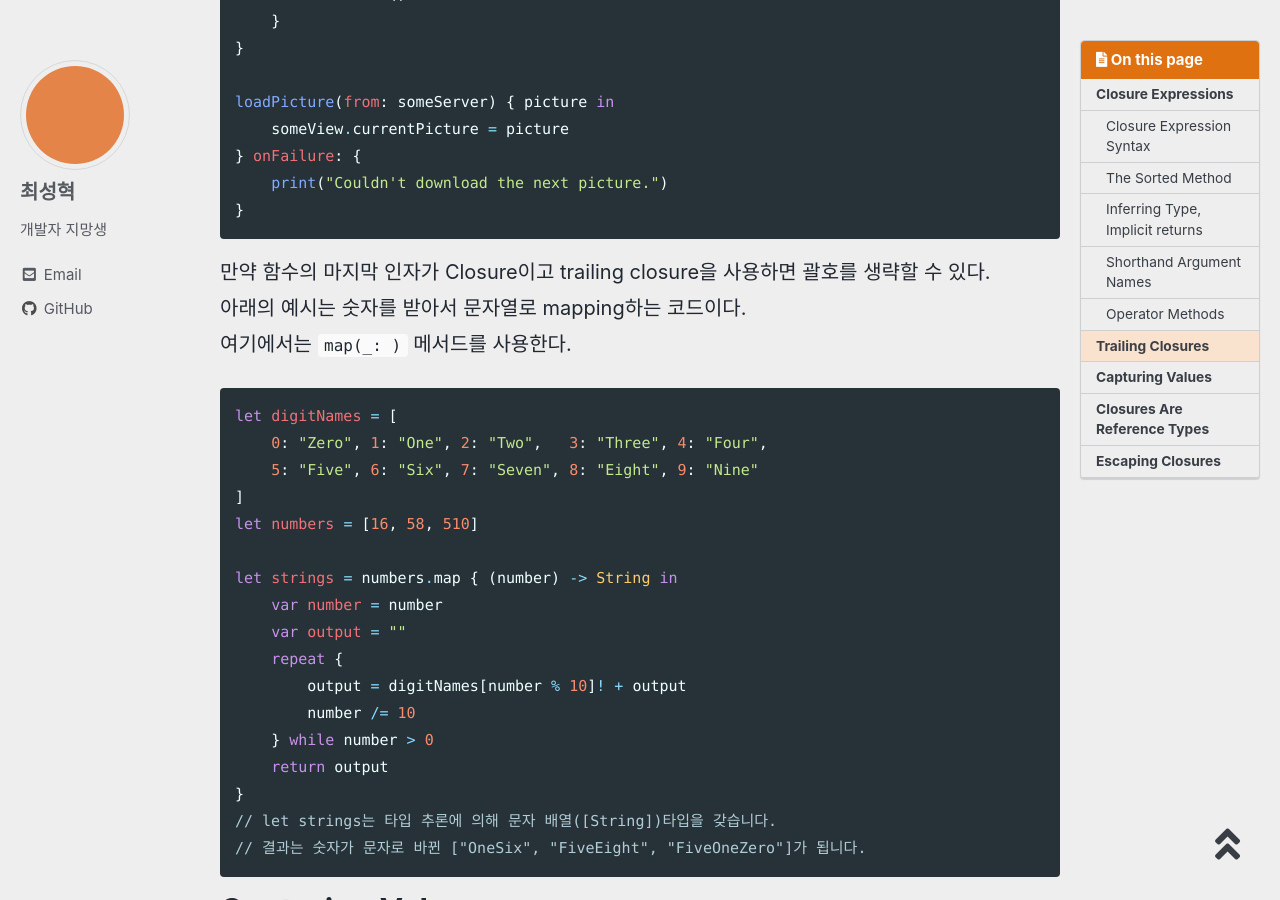
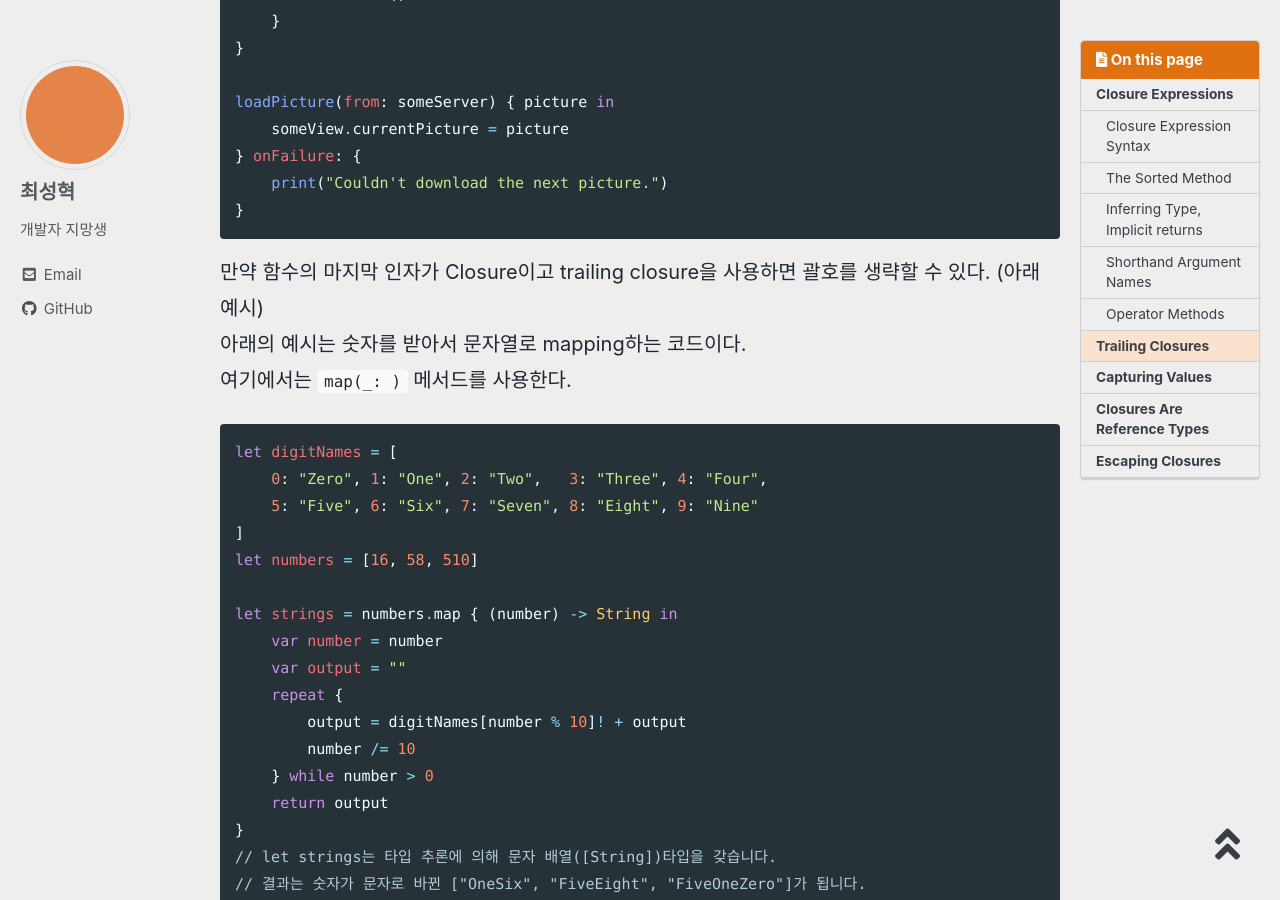
Before and after one commit to shyeokchoi/shyeokchoi.github.io, a Jekyll site: the page built from _posts/Swift/2022-09-01-swift6.md, in a window 1280 px wide and 900 px high, scrolled down 3635 px. Built offline with Jekyll 4.4.1, drawn with Linux system fonts in a browser that asks for light colours; cached includes are drawn as plain includes; comment, search, counter and statistics services are not loaded.

Commit message:
blog update

````diff
--- a/_posts/Swift/2022-09-01-swift6.md
+++ b/_posts/Swift/2022-09-01-swift6.md
@@ -113,7 +113,7 @@ loadPicture(from: someServer) { picture in
     print("Couldn't download the next picture.")
 }
 ```
-만약 함수의 마지막 인자가 Closure이고 trailing closure을 사용하면 괄호를 생략할 수 있다.
+만약 함수의 마지막 인자가 Closure이고 trailing closure을 사용하면 괄호를 생략할 수 있다. (아래 예시)
 아래의 예시는 숫자를 받아서 문자열로 mapping하는 코드이다.
 여기에서는 `map(_: )` 메서드를 사용한다.
 ```swift
````
